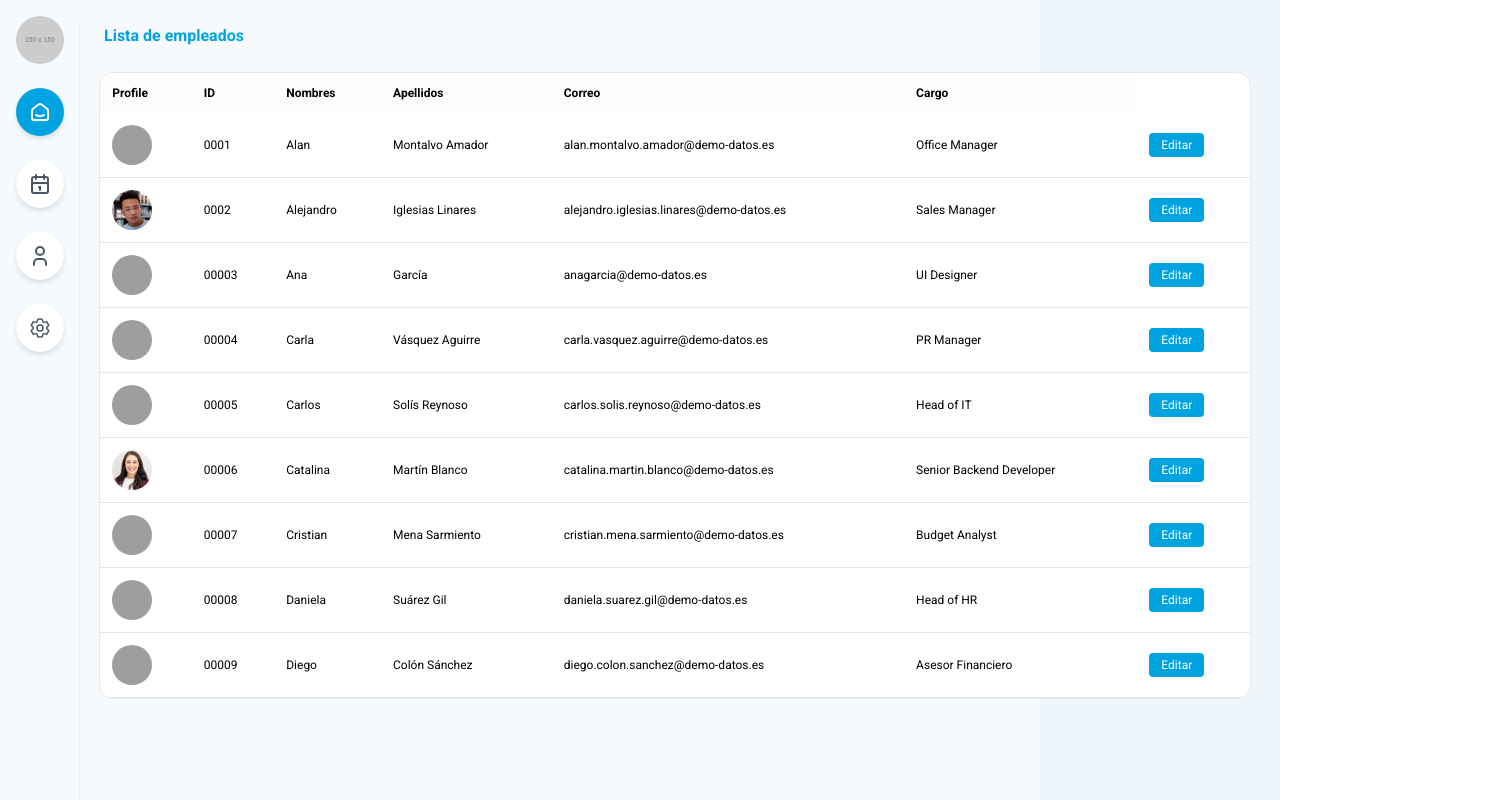
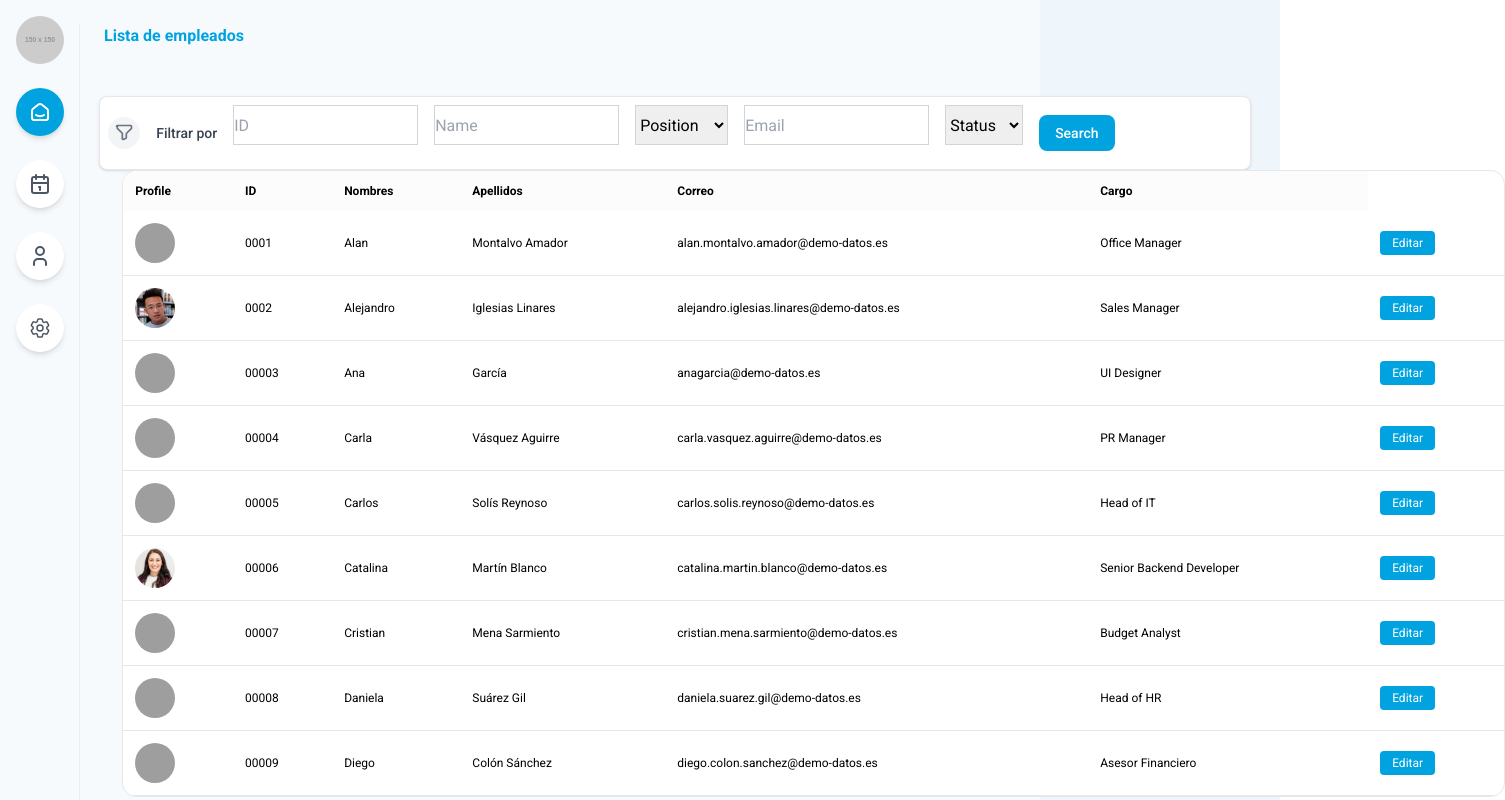
Before and after one commit to LorelizDev/AssecoSync_client, a React (Vite) app: page /AdminEmployeeList in a window 1280 px wide. Shown: the top 800 px of the page, 1505 px wide, since content can reach past the window. Built offline with nearby package versions, Linux system fonts and the light colour scheme; grey boxes are pictures that could not be loaded; a web font is replaced by a local one.

Commit message:
feat(employees): adjust filter bar over table and change button color to blue

```diff
--- /dev/null
+++ b/src/components/EmployeeFilter.jsx
@@ -0,0 +1,88 @@
+import { useState } from 'react';
+import React from 'react';
+
+const EmployeeFilter = ({ onSearch }) => {
+  const filters = [
+    { key: 'id', label: 'ID', type: 'text' },
+    { key: 'name', label: 'Name', type: 'text' },
+    {
+      key: 'position',
+      label: 'Position',
+      type: 'dropdown',
+      options: ['Manager', 'Developer'],
+    },
+    { key: 'email', label: 'Email', type: 'text' },
+    {
+      key: 'status',
+      label: 'Status',
+      type: 'dropdown',
+      options: ['Active', 'Inactive'],
+    },
+  ];
+
+  const [filterValues, setFilterValues] = useState({});
+
+  const handleFilterChange = (key, value) => {
+    setFilterValues({ ...filterValues, [key]: value });
+  };
+
+  const handleSearch = () => {
+    onSearch(filterValues);
+  };
+
+  return (
+    <div className="flex items-center bg-white border rounded-lg shadow p-2 space-x-4">
+      <div className="flex items-center justify-center w-8 h-8 rounded-full bg-gray-100">
+        <svg
+          xmlns="http://www.w3.org/2000/svg"
+          fill="none"
+          viewBox="0 0 24 24"
+          strokeWidth={2}
+          stroke="currentColor"
+          className="w-5 h-5 text-gray-500"
+        >
+          <path
+            strokeLinecap="round"
+            strokeLinejoin="round"
+            d="M3 4a1 1 0 011-1h16a1 1 0 011 1v2a1 1 0 01-.293.707l-5.622 5.622a1 1 0 00-.293.707v4.362a1 1 0 01-.553.894l-3 1.5A1 1 0 0110 19v-6.293a1 1 0 00-.293-.707L4.293 6.707A1 1 0 014 6V4z"
+          />
+        </svg>
+      </div>
+      <span className="text-sm font-medium text-gray-700">Filtrar por</span>
+
+      {filters.map((filter) => (
+        <div key={filter.key} className="mb-4">
+          {filter.type === 'text' && (
+            <input
+              type="text"
+              placeholder={filter.label}
+              onChange={(e) => handleFilterChange(filter.key, e.target.value)}
+              className="h-10 border border-gray-300"
+            />
+          )}
+          {filter.type === 'dropdown' && (
+            <select
+              onChange={(e) => handleFilterChange(filter.key, e.target.value)}
+              className="h-10 border border-gray-300"
+            >
+              <option value="">{filter.label}</option>
+              {filter.options.map((option) => (
+                <option key={option} value={option}>
+                  {option}
+                </option>
+              ))}
+            </select>
+          )}
+        </div>
+      ))}
+      <button
+        onClick={handleSearch}
+        className="flex items-center justify-center px-4 py-2 text-sm font-medium text-white bg-primary rounded-lg hover:bg-[#31B8EA] focus:outline-none"
+      >
+        Search
+      </button>
+    </div>
+  );
+};
+
+export default EmployeeFilter;
--- a/src/pages/AdminEmployeeList.jsx
+++ b/src/pages/AdminEmployeeList.jsx
@@ -1,6 +1,7 @@
 import React from 'react';
 import Sidebar from '../components/Sidebar';
 import EmployeeList from '../components/EmployeeList'; // Import the EmployeeList component
+import EmployeeFilter from '../components/EmployeeFilter';
 
 const AdminEmployeeList = () => {
   const employees = [
@@ -95,6 +96,9 @@ const AdminEmployeeList = () => {
           </h1>
 
           {/* Wrapper to break out of container */}
+        </div>
+        <div className="absolute -right-[22%] w-[120%]">
+          <EmployeeFilter />
           <div className="absolute -right-[22%] w-[120%]">
             <EmployeeList employees={employees} />
           </div>
```
